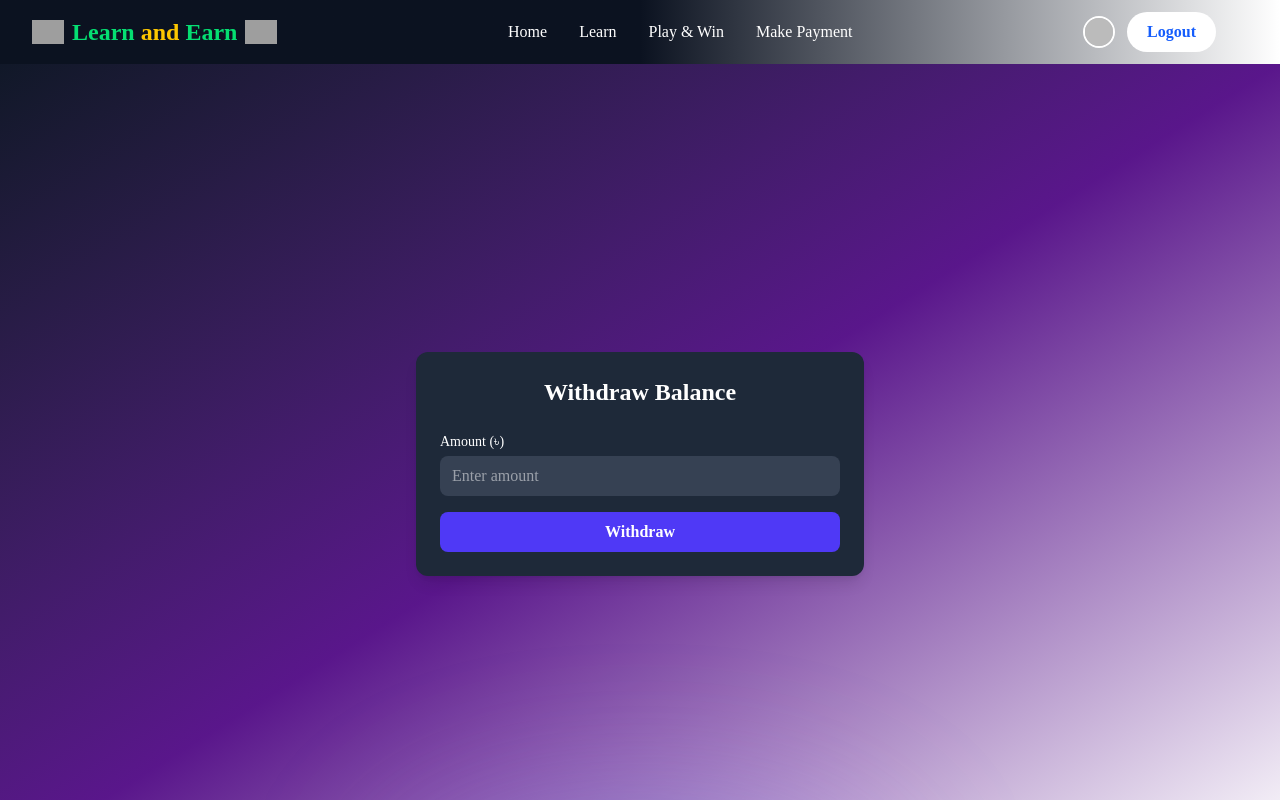
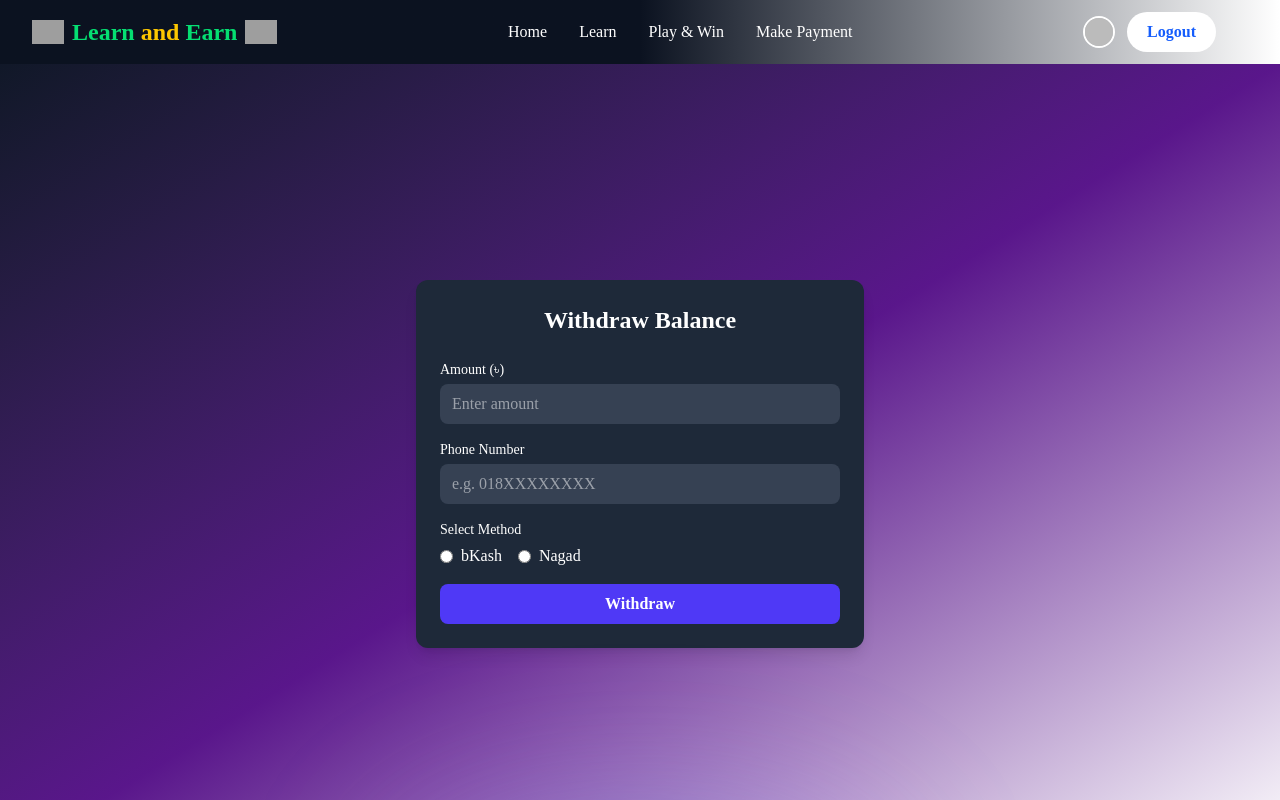
Before and after one commit to sadik117/learn-and-fun-client-side, a React (Vite) app: page /withdraw in a window 1280 px wide. Shown: the top 800 px of the page. Built offline with nearby package versions, Linux system fonts and the light colour scheme; no server answers; sample sign-in values are in the browser's storage; grey boxes are pictures that could not be loaded.

Commit message:
withdraw pages updated

```diff
--- a/src/Admin/WithdrawalRequests.jsx
+++ b/src/Admin/WithdrawalRequests.jsx
@@ -47,54 +47,70 @@ export default function WithdrawRequests() {
 
   return (
     <div className="min-h-screen p-6">
-      <h1 className="text-2xl font-bold mb-3">Withdrawal Requests</h1>
+      <h1 className="text-2xl font-bold mb-5">Withdrawal Requests</h1>
 
       {requests.length === 0 ? (
-        <p>No withdrawal requests yet.</p>
+        <p className="text-gray-300">No withdrawal requests yet.</p>
       ) : (
         <div className="space-y-4">
           {requests.map((req) => (
             <div
               key={req._id}
-              className="shadow-lg rounded-xl p-4 flex flex-col sm:flex-row sm:items-center sm:justify-between"
+              className="bg-gray-800 text-white shadow-lg rounded-xl p-4 flex flex-col sm:flex-row sm:items-center sm:justify-between"
             >
+              {/* Left section (info) */}
               <div>
-                <p className="font-semibold">{req.name}</p>
+                <p className="font-semibold text-lg">{req.name}</p>
                 <p className="text-sm text-gray-400">{req.email}</p>
+
                 <p className="mt-1">
                   Amount:{" "}
-                  <span className="text-green-400">{req.amount}৳</span>
+                  <span className="font-semibold text-green-400">
+                    {req.amount}৳
+                  </span>
                 </p>
-                <p className="text-sm text-gray-400">
+
+                <p className="text-sm">
+                  Method:{" "}
+                  <span className="font-medium text-blue-400 capitalize">
+                    {req.method}
+                  </span>{" "}
+                  | Phone:{" "}
+                  <span className="font-medium text-gray-300">{req.phone}</span>
+                </p>
+
+                <p className="mt-1 text-sm">
                   Status:{" "}
                   <span
-                    className={
+                    className={`px-2 py-0.5 rounded text-xs font-medium ${
                       req.status === "pending"
-                        ? "text-yellow-400"
+                        ? "bg-yellow-600 text-yellow-100"
                         : req.status === "approved"
-                        ? "text-green-400"
-                        : "text-red-400"
-                    }
+                        ? "bg-green-600 text-green-100"
+                        : "bg-red-600 text-red-100"
+                    }`}
                   >
                     {req.status}
                   </span>
                 </p>
-                <p className="text-xs text-gray-500">
+
+                <p className="text-xs text-gray-400 mt-1">
                   {new Date(req.createdAt).toLocaleString()}
                 </p>
               </div>
 
+              {/* Right section (buttons) */}
               {req.status === "pending" && (
                 <div className="flex gap-2 mt-3 sm:mt-0">
                   <button
                     onClick={() => handleApprove(req._id)}
-                    className="px-4 py-2 bg-green-600 hover:bg-green-700 rounded-lg text-white"
+                    className="px-4 py-2 bg-green-600 hover:bg-green-700 rounded-lg text-white transition"
                   >
                     Approve
                   </button>
                   <button
                     onClick={() => handleReject(req._id)}
-                    className="px-4 py-2 bg-red-600 hover:bg-red-700 rounded-lg text-white"
+                    className="px-4 py-2 bg-red-600 hover:bg-red-700 rounded-lg text-white transition"
                   >
                     Reject
                   </button>
--- a/src/components/navbar/Navbar.jsx
+++ b/src/components/navbar/Navbar.jsx
@@ -172,14 +172,17 @@ const Navbar = () => {
             {user && role === "admin" && (
               <Link
                 to="/admin-dashboard"
-                className="hover:opacity-80 transition"
+                className="text-white py-2 border-b border-white/10 hover:bg-white/10 px-2 rounded"
               >
                 Dashboard
               </Link>
             )}
 
             {user && role == "member" && (
-              <Link to="/myprofile" className="hover:opacity-80 transition">
+              <Link
+                to="/myprofile"
+                className="text-white py-2 border-b border-white/10 hover:bg-white/10 px-2 rounded"
+              >
                 My Profile
               </Link>
             )}
@@ -193,6 +196,7 @@ const Navbar = () => {
                 Logout
               </button>
             ) : (
+              <>
                 <Link
                   to="/auth/login"
                   className="bg-white text-blue-600 py-2 rounded-full text-center font-semibold mt-2 hover:shadow-md transition"
@@ -200,6 +204,14 @@ const Navbar = () => {
                 >
                   Login
                 </Link>
+                <Link
+                  to="/auth/signup"
+                  className="bg-white text-blue-600 py-2 rounded-full text-center font-semibold mt-2 hover:shadow-md transition"
+                  onClick={() => setIsMenuOpen(false)}
+                >
+                  Registration
+                </Link>
+              </>
             )}
           </div>
         </div>
--- a/src/components/pages/WithdrawPage.jsx
+++ b/src/components/pages/WithdrawPage.jsx
@@ -4,6 +4,8 @@ import useAxiosSecure from "../../hooks/useAxiosSecure";
 export default function WithdrawPage() {
   const axiosSecure = useAxiosSecure();
   const [amount, setAmount] = useState("");
+  const [phone, setPhone] = useState("");
+  const [method, setMethod] = useState(""); // nagad or bkash
   const [message, setMessage] = useState("");
   const [loading, setLoading] = useState(false);
 
@@ -12,10 +14,22 @@ export default function WithdrawPage() {
     setMessage("");
     setLoading(true);
 
+    if (!method) {
+      setMessage("Please select a payment method (Nagad or bKash)");
+      setLoading(false);
+      return;
+    }
+
     try {
-      const res = await axiosSecure.post("/withdraw", { amount: Number(amount) });
+      const res = await axiosSecure.post("/withdraw", {
+        amount: Number(amount),
+        phone,
+        method
+      });
       setMessage(res.data.message || "Withdraw successful");
       setAmount("");
+      setPhone("");
+      setMethod("");
     } catch (err) {
       console.error("Withdraw error:", err);
       setMessage(err.response?.data?.message || "Withdraw failed");
@@ -30,19 +44,63 @@ export default function WithdrawPage() {
         <h1 className="text-2xl font-bold mb-6 text-center">Withdraw Balance</h1>
 
         <form onSubmit={handleWithdraw} className="space-y-4">
+          {/* Amount Input */}
           <div>
             <label className="block mb-1 text-sm">Amount (৳)</label>
             <input
               type="number"
               value={amount}
               onChange={(e) => setAmount(e.target.value)}
-              min="1"
+              min="100"
               required
               className="w-full px-3 py-2 rounded-lg bg-gray-700 text-white focus:outline-none focus:ring-2 focus:ring-indigo-500"
               placeholder="Enter amount"
             />
           </div>
 
+          {/* Phone Number Input */}
+          <div>
+            <label className="block mb-1 text-sm">Phone Number</label>
+            <input
+              type="tel"
+              value={phone}
+              onChange={(e) => setPhone(e.target.value)}
+              required
+              className="w-full px-3 py-2 rounded-lg bg-gray-700 text-white focus:outline-none focus:ring-2 focus:ring-indigo-500"
+              placeholder="e.g. 018XXXXXXXX"
+            />
+          </div>
+
+          {/* Payment Method */}
+          <div>
+            <label className="block mb-1 text-sm">Select Method</label>
+            <div className="flex items-center gap-4">
+              <label className="flex items-center gap-2 cursor-pointer">
+                <input
+                  type="radio"
+                  name="method"
+                  value="bkash"
+                  checked={method === "bkash"}
+                  onChange={(e) => setMethod(e.target.value)}
+                  className="form-radio text-pink-500"
+                />
+                bKash
+              </label>
+              <label className="flex items-center gap-2 cursor-pointer">
+                <input
+                  type="radio"
+                  name="method"
+                  value="nagad"
+                  checked={method === "nagad"}
+                  onChange={(e) => setMethod(e.target.value)}
+                  className="form-radio text-orange-500"
+                />
+                Nagad
+              </label>
+            </div>
+          </div>
+
+          {/* Submit Button */}
           <button
             type="submit"
             disabled={loading}
@@ -52,12 +110,13 @@ export default function WithdrawPage() {
           </button>
         </form>
 
+        {/* Message */}
         {message && (
           <p
             className={`mt-4 text-center ${
               message.toLowerCase().includes("success")
-                ? "text-red-400"
-                : "text-green-400"
+                ? "text-green-400"
+                : "text-red-400"
             }`}
           >
             {message}
```
Lines whose indentation alone changed are shown as unchanged.
